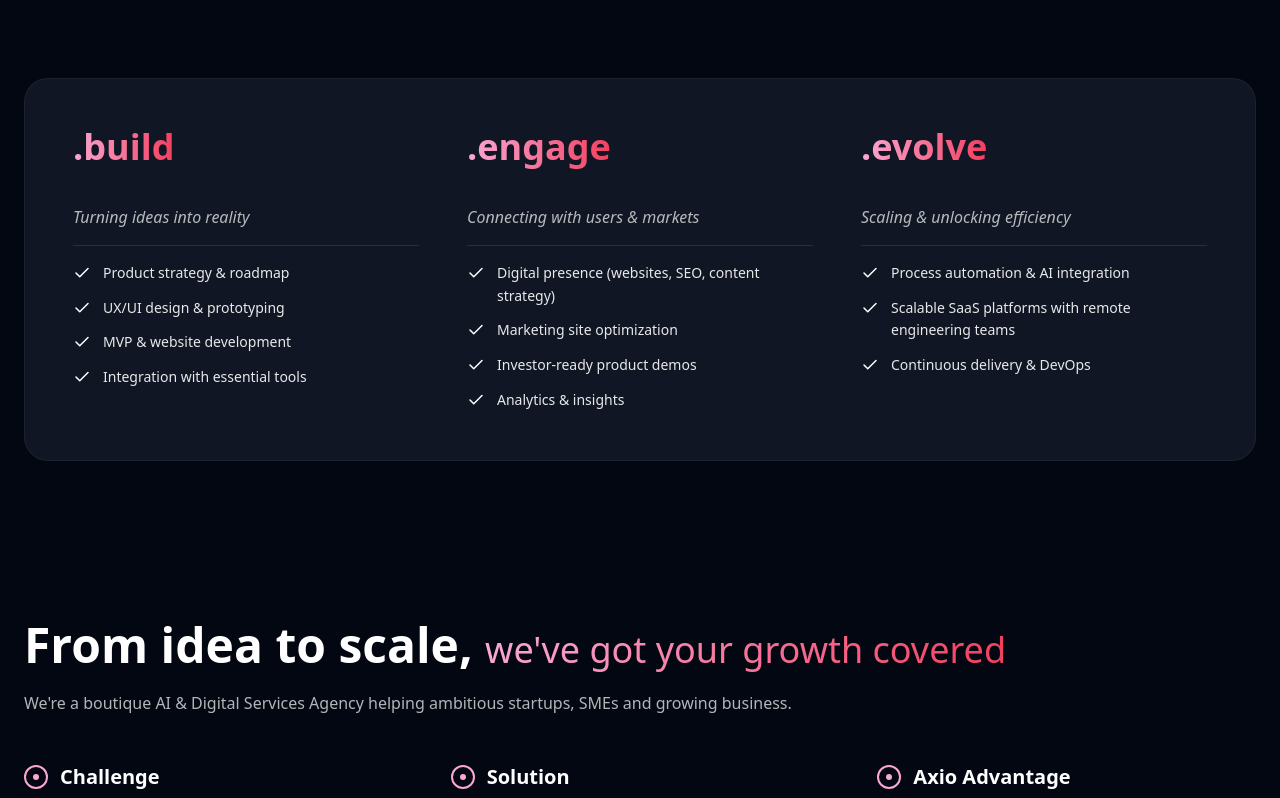
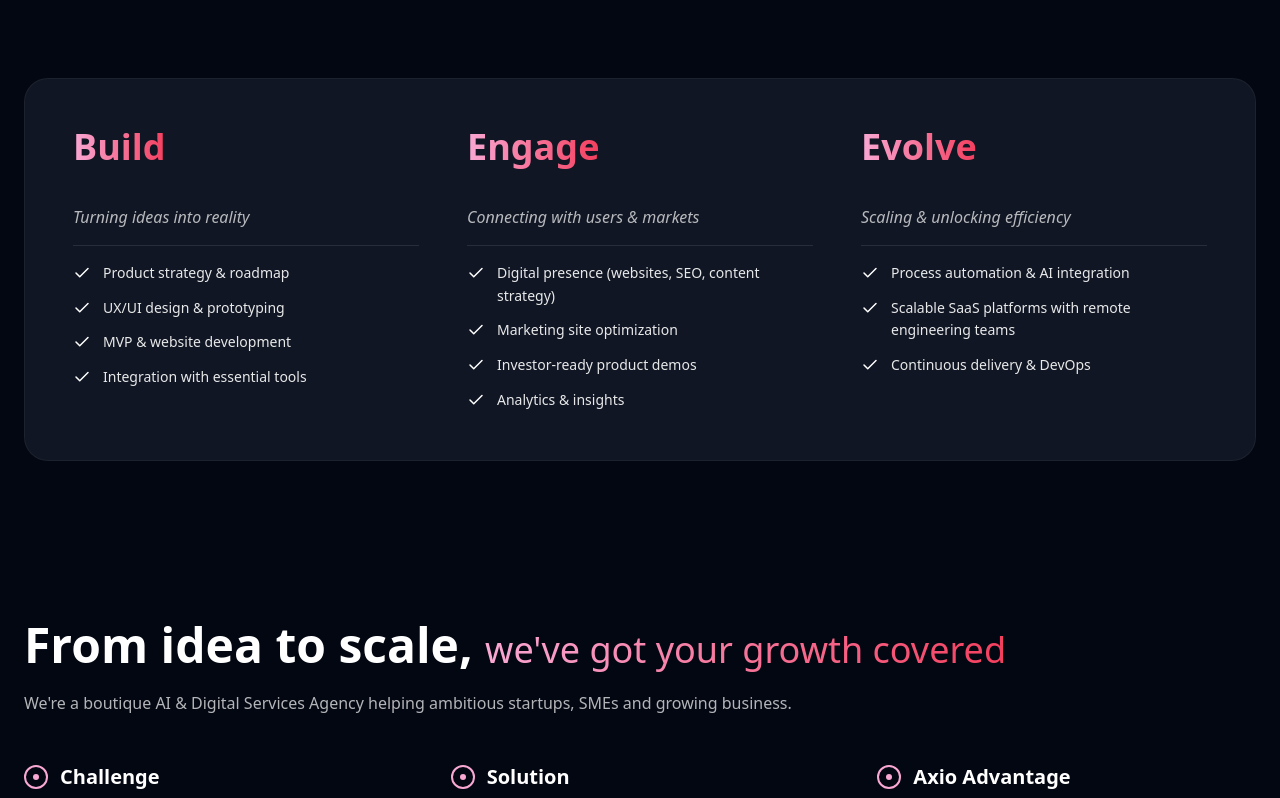
Before and after one commit to obhasha/AxioSite, a React (Vite) app: page / in a window 1280 px wide. Shown: the part 802-1600 px from the top of the page. Built offline with nearby package versions, Linux system fonts and the light colour scheme.

Commit message:
style changes

```diff
--- a/src/components/CaseStudies.jsx
+++ b/src/components/CaseStudies.jsx
@@ -20,7 +20,7 @@ const CaseStudies = () => {
   return (
     <motion.section
       className="py-20"
-      style={{ backgroundColor: '#111827' }}
+      style={{ backgroundColor: '#0c131f' }}
       initial={{ opacity: 0, y: 50 }}
       whileInView={{ opacity: 1, y: 0 }}
       viewport={{ once: true, margin: "-100px" }}
@@ -36,7 +36,7 @@ const CaseStudies = () => {
           {caseStudies.map((study, index) => (
             <motion.div
               key={index}
-              className="bg-[#1f2937] border border-white/10 rounded-2xl overflow-hidden hover:border-white/20 transition-all cursor-pointer group"
+              className="border border-white/10 rounded-2xl overflow-hidden hover:border-white/20 transition-all cursor-pointer group"
               initial={{ opacity: 0, y: 20 }}
               whileInView={{ opacity: 1, y: 0 }}
               viewport={{ once: true }}
--- a/src/components/FromIdeaToScale.jsx
+++ b/src/components/FromIdeaToScale.jsx
@@ -5,7 +5,7 @@ import { motion } from 'framer-motion';
 const FromIdeaToScale = () => {
   const pillars = [
     {
-      title: '.build',
+      title: 'Build',
       subtitle: 'Turning ideas into reality',
       items: [
         'Product strategy & roadmap',
@@ -15,7 +15,7 @@ const FromIdeaToScale = () => {
       ]
     },
     {
-      title: '.engage',
+      title: 'Engage',
       subtitle: 'Connecting with users & markets',
       items: [
         'Digital presence (websites, SEO, content strategy)',
@@ -25,7 +25,7 @@ const FromIdeaToScale = () => {
       ]
     },
     {
-      title: '.evolve',
+      title: 'Evolve',
       subtitle: 'Scaling & unlocking efficiency',
       items: [
         'Process automation & AI integration',
--- a/src/components/WhatWeDoBest.jsx
+++ b/src/components/WhatWeDoBest.jsx
@@ -40,7 +40,7 @@ const WhatWeDoBest = () => {
     <motion.section
       id="services"
       className="py-20"
-      style={{ backgroundColor: '#111827' }}
+      style={{ backgroundColor: '#0c131f' }}
       initial={{ opacity: 0, y: 50 }}
       whileInView={{ opacity: 1, y: 0 }}
       viewport={{ once: true, margin: "-100px" }}
```
